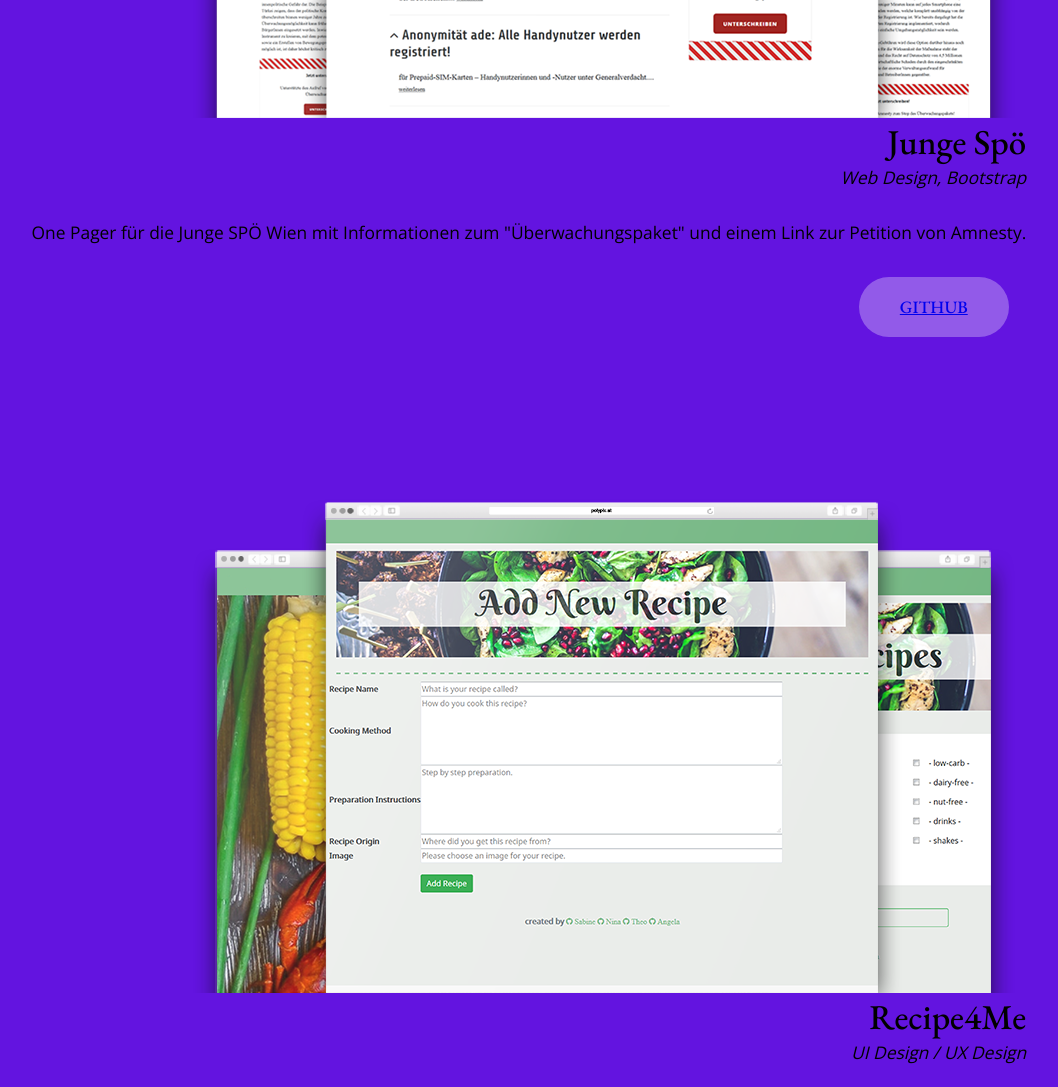
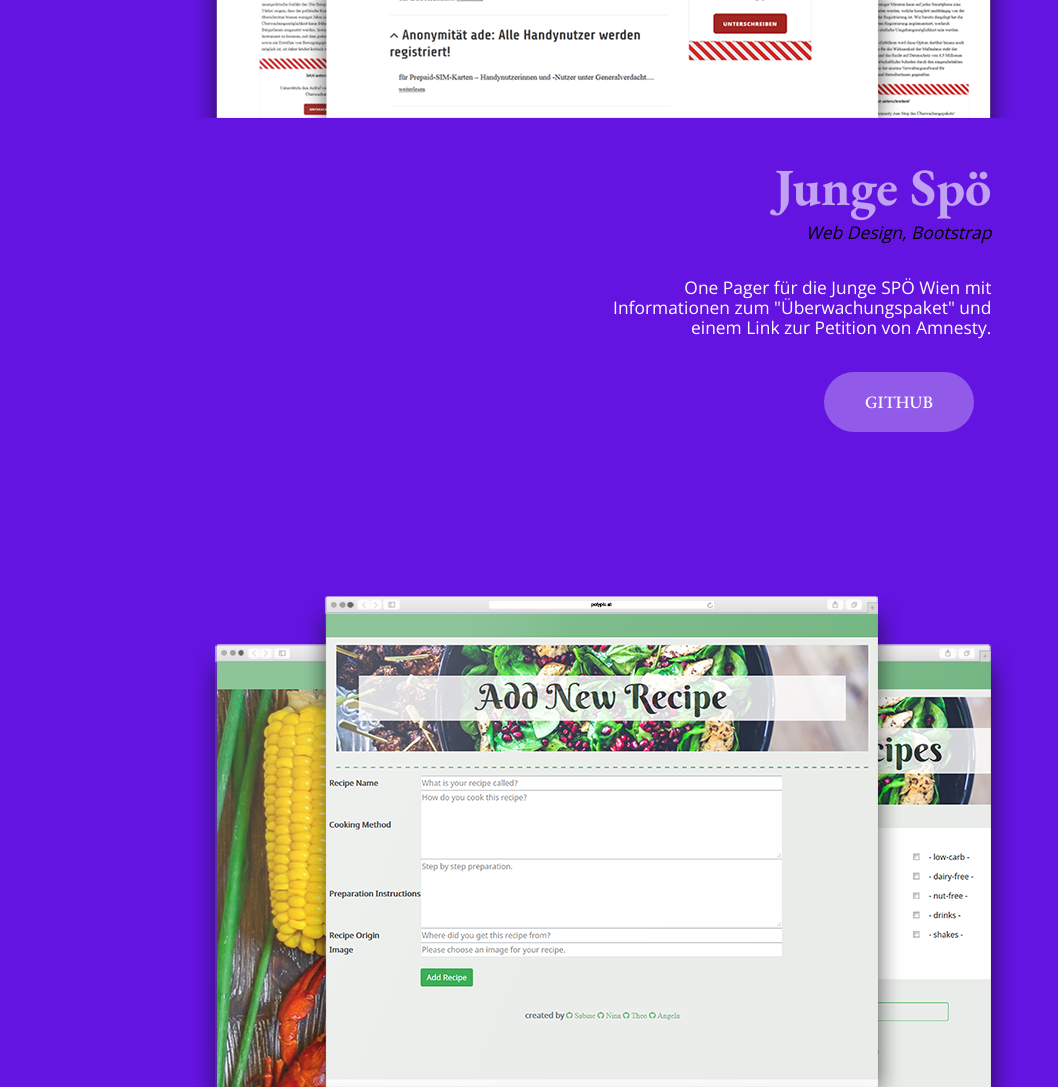
Before and after one commit to lalofee/polypixx_portfolio, a plain HTML site: page index.html in a window 1280 px wide. Shown: the part 2760-3847 px from the top of the page, without its empty margins (177-1235 px from the left). Drawn offline with nearby package versions, Linux system fonts and the light colour scheme.

Commit message:
contact done, portfolio colors changed

```diff
--- a/index.html
+++ b/index.html
@@ -77,7 +77,7 @@
                         <p class="work__text">One Pager für die Junge SPÖ Wien mit Informationen zum
                             "Überwachungspaket" und einem Link zur Petition von Amnesty.</p>
                         <button class="button button__styles">
-                            <a class="work-link" href="https://github.com/lalofee/project_junge-spoe-wien" target="-blank">github</a>
+                            <a class="work__link" href="https://github.com/lalofee/project_junge-spoe-wien" target="-blank">github</a>
                         </button>
                     </div>
                     <h2 class="content__text">Junge SPÖ</h2>
@@ -114,12 +114,12 @@
                     <h2 class="content__text">Mediathek</h2>
                 </div>
 
-                <div class="content__section" data-bgcolor="#6c33c6">
+                <div class="content__section" data-bgcolor="#493548">
                     <img class="content__image" src="img/carrental.png" alt="screenshot">
                     <div class="text">
                         <h3 class="work__title">Car Rental</h3>
                         <h4 class="work__desc">PHP, MySQL, Bootstrap</h4>
-                        <p class="work-text">Arbeitsprojekt CodeFactory: Eine Homepage für einen Autoverleih. Man sieht
+                        <p class="work__text">Arbeitsprojekt CodeFactory: Eine Homepage für einen Autoverleih. Man sieht
                             an welchem Standpunkt welche Autos zu leihen sind. Datenbankanbindung.</p>
                         <button class="button button__styles">
                             <a class="work__link" href="https://github.com/lalofee/project_junge-spoe-wien" target="-blank">github</a>
@@ -141,7 +141,7 @@
                     <h2 class="content__text">Tanzstudio IGRA</h2>
                 </div>
 
-                <div class="content__section" data-bgcolor="#849496">
+                <div class="content__section" data-bgcolor="#3d5d72">
                     <img class="content__image border2" src="img/alles.jpg" alt="screenshot">
                     <div class="text">
                         <h3 class="work__title">Allesverwerter</h3>
--- a/scss/partials/_contact.scss
+++ b/scss/partials/_contact.scss
@@ -48,7 +48,7 @@
 .linkedin__link {
     color: $black;
     font-family: $font-text;
-    font-size: 1.5em;
+
     font-weight: $fw-bold;
     text-decoration: none;
 }
--- a/scss/partials/_portfolio.scss
+++ b/scss/partials/_portfolio.scss
@@ -29,11 +29,17 @@
 		justify-self: center;
 	}
 
+	.text {
+		margin-left: 60%;
+		padding: 2em 2em 0;
+	}
 
 .work__title {
 	font-family: $font-sub_heading;
-	font-weight: $fw-medium;
-	font-size: 2em;
+	font-weight: $fw-bold;
+	font-size: 3em;
+	color: $white;
+	opacity: .6;
 	margin: 0;
 }
 
@@ -48,7 +54,7 @@
 .work__text {
 	font-family: $font-text;
 	font-weight: $fw-regular;
-	color: black;
+	color: $white;;
 }
 
 .work__link {
```
Also changed, not shown: css/styles.min.css.
